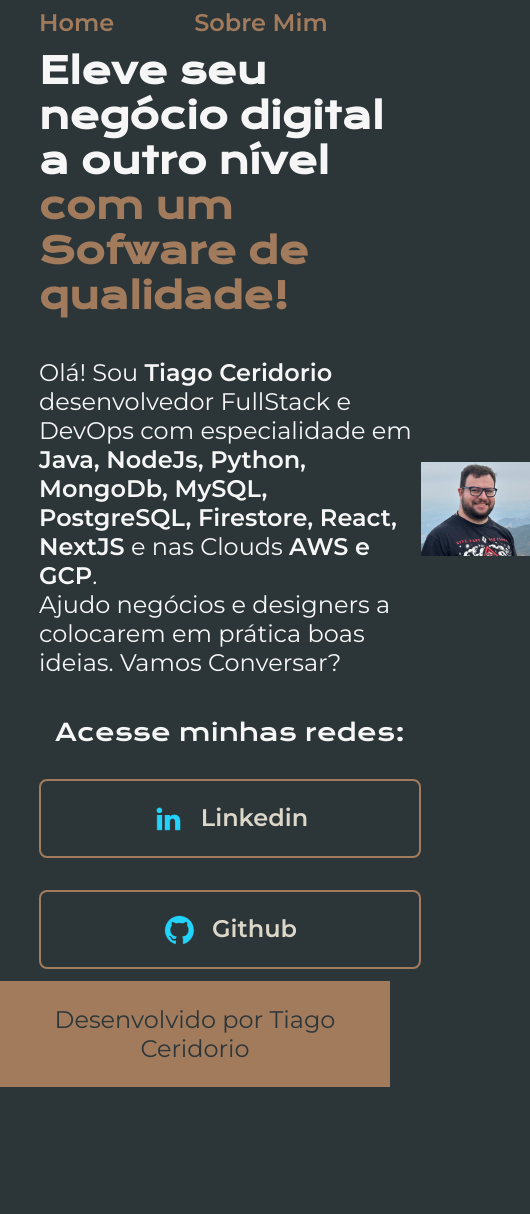
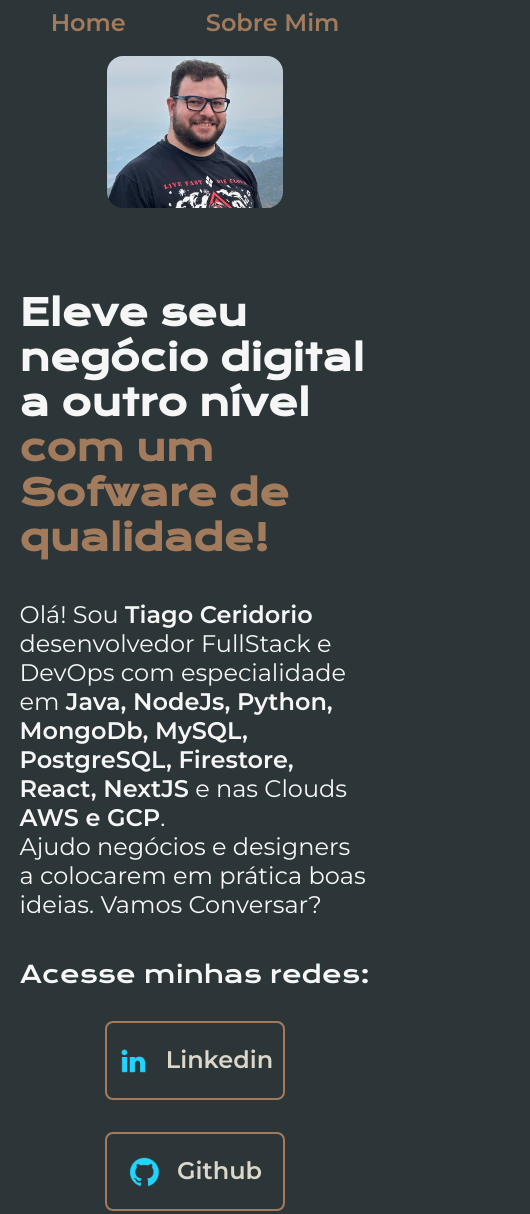
Before and after one commit to tiagoceridorio/meu-portifolio, a plain HTML site: page index.html in a window 390 px wide. Shown: the top 1214 px of the page, 530 px wide, since content can reach past the window. Before the commit the page ends 1087 px from the top, so only its background shows below. Drawn offline with nearby package versions, Linux system fonts and the light colour scheme.

Commit message:
ajustando responsividade

```diff
--- a/index.html
+++ b/index.html
@@ -35,14 +35,14 @@
         <div class="apresentacao__links">
           <h2 class="apresentacao__links__subtitulo">Acesse minhas redes:</h2>
           <a
-            class="apresentacao__links__link"
+            class="apresentacao__links__navegacao"
             href="https://www.linkedin.com/in/tiago-ferreira-ceridorio/"
           >
             <img src="./assets/linkedin.png" alt="Logo do Linkedin" />
             Linkedin</a
           >
           <a
-            class="apresentacao__links__link"
+            class="apresentacao__links__navegacao"
             href="https://github.com/tiagoceridorio/"
           >
             <img src="./assets/github.png" alt="Logo do Github" /> Github</a
@@ -50,7 +50,7 @@
         </div>
       </section>
       <img
-        class="imagen-desenvolvedor"
+        class="apresentacao__imagem"
         src="./assets/imagem.jpeg"
         alt="Imagem do desenvolvedor"
       />
--- a/styles/style.css
+++ b/styles/style.css
@@ -43,6 +43,7 @@ body {
     display: flex;
     align-items: center;
     justify-content: space-between;
+    gap: 82px;
 }
 
 .apresentacao__about {
@@ -53,7 +54,7 @@ body {
 }
 
 .apresentacao__conteudo {
-    width: 615px;
+    width: 50%;
     display: flex;
     flex-direction: column;
     gap: 40px;
@@ -92,12 +93,12 @@ body {
     font-size: 1.5rem;
 }
 
-.apresentacao__links__link {
+.apresentacao__links__navegacao {
     display: flex;
     justify-content: center;
     gap: 16px;
     border: 2px solid var(--cor-terciaria);
-    width: 378px;
+    width: 50%;
     text-align: center;
     border-radius: 8px;
     font-size: 1.5rem;
@@ -108,13 +109,13 @@ body {
     font-family: var(--fonte-texto);
 }
 
-.apresentacao__links__link:hover {
+.apresentacao__links__navegacao:hover {
     background-color: var(--cor-hover);
 }
 
-.imagen-desenvolvedor {
-    width: 35%;
-    height: auto;
+.apresentacao__imagem {
+    width: 50%;
+    border-radius: 16px;
 }
 
 .rodape {
@@ -126,3 +127,22 @@ body {
     font-size: 1.5rem;
     font-weight: 400;
 }
+
+@media (max-width: 1200px) {
+    .cabecalho {
+        padding: 2%;
+    }
+
+    .cabecalho__menu {
+        justify-content: center;
+    }
+
+    .apresentacao {
+        flex-direction: column-reverse;
+        padding: 3% 5%;
+    }
+
+    .apresentacao__conteudo {
+        width: auto;
+    }
+}
```
